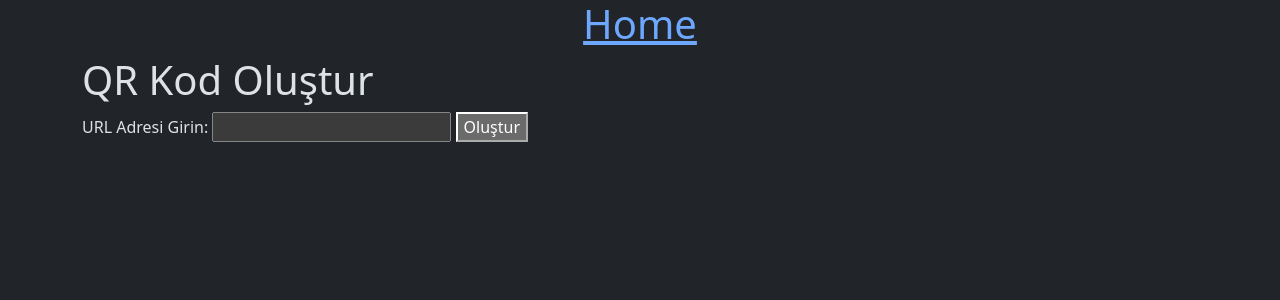
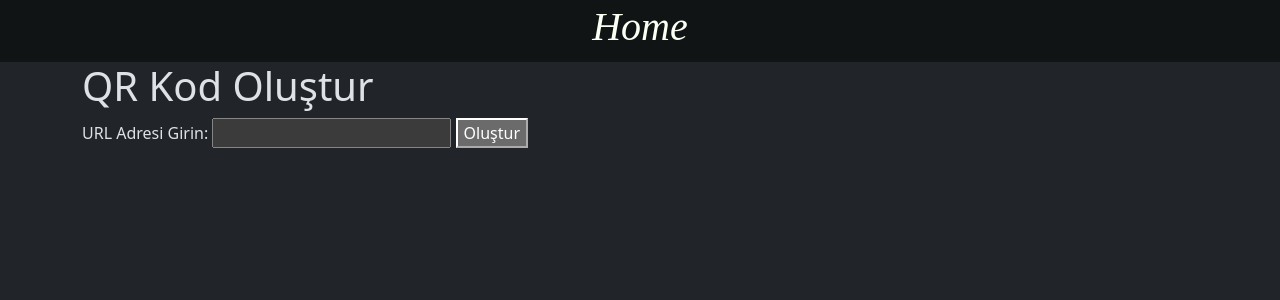
Before and after one commit to Esat-cpu/django-qr, a Django app: page / in a window 1280 px wide. Shown: the top 300 px of the page. Run offline with Django 5.2, Linux system fonts and the light colour scheme.

Commit message:
html sayfasına header eklendi.

```diff
--- /dev/null
+++ b/olustur/static/olustur/styles.css
@@ -0,0 +1,19 @@
+header {
+  background-color: #101415;
+  color: white;
+  padding: 3px;
+  font: italic 1.2rem "Fira Sans", serif;
+}
+
+header a {
+text-decoration: none; /* Alt çizgiyi kaldırır */
+color: #fbfff4; /* Yazı rengini siyah yapar */
+}
+
+header a:visited {
+color: #fbfff4; /* Ziyaret edilmiş link rengi */
+}
+
+header a:hover {
+color: gray; /* Üzerine gelince istersen bir renk değişimi */
+}
--- a/olustur/templates/olustur/base.html
+++ b/olustur/templates/olustur/base.html
@@ -5,12 +5,16 @@
     <meta charset="UTF-8">
     <meta name="viewport" content="width=device-width, initial-scale=1.0">
     <link rel="icon" href="{% static 'assets/favicon.ico' %}">
+    <link rel="stylesheet" href="{% static 'olustur/styles.css' %}">
     <link href="https://cdn.jsdelivr.net/npm/bootstrap@5.3.7/dist/css/bootstrap.min.css" rel="stylesheet" integrity="sha384-LN+7fdVzj6u52u30Kp6M/trliBMCMKTyK833zpbD+pXdCLuTusPj697FH4R/5mcr" crossorigin="anonymous">
     {% block title %} {% endblock %}
 </head>
 <body>
+    <header>
+            <h1 class="text-center"><a href="{% url 'olustur:home' %}">Home</a></h1>
+    </header>
+
     <div class="container">
-        <h1 class="text-center"><a href="{% url 'olustur:home' %}">Home</a></h1>
         {% block content %} {% endblock %}
     </div>
 </body>
```
